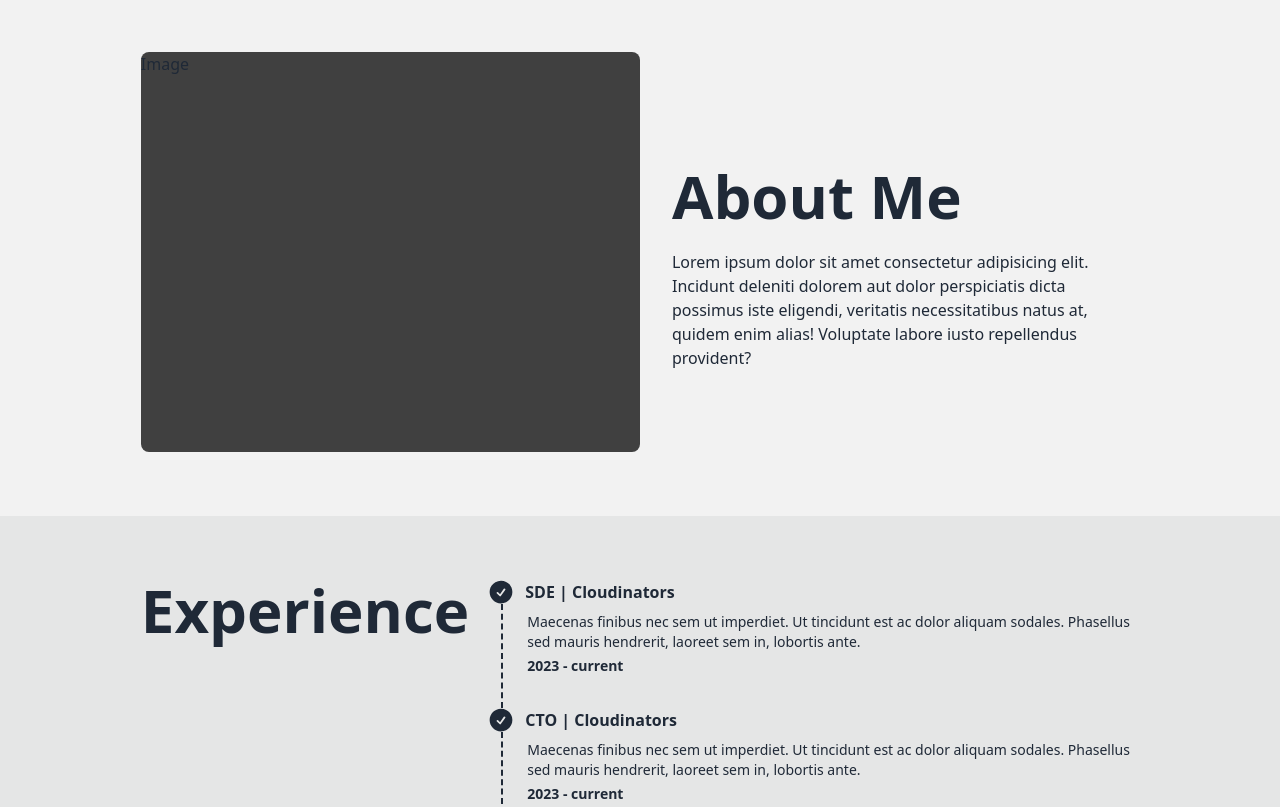
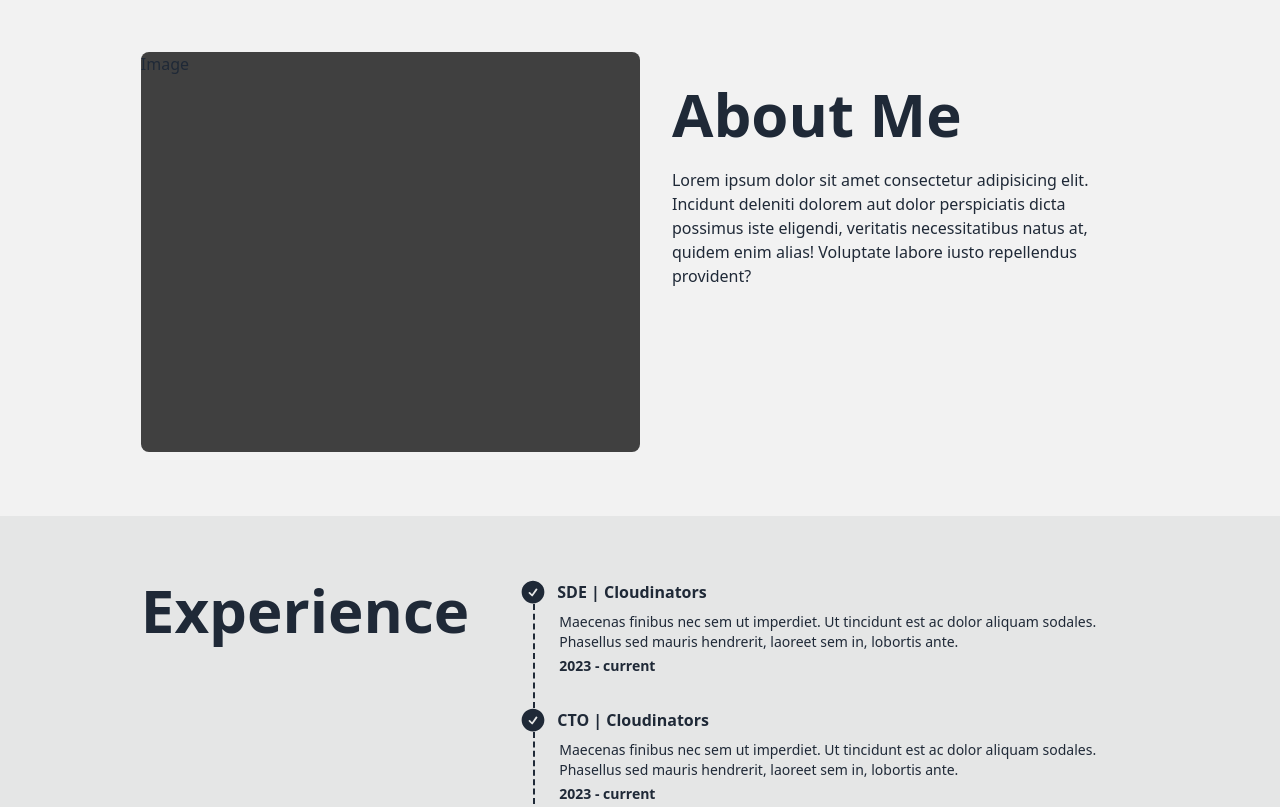
Before and after one commit to laraib07/portfolio-old, a website built with Vite: page index.html in a window 1280 px wide. Shown: the part 940-1747 px from the top of the page. Built offline with nearby package versions, Linux system fonts and the light colour scheme.

Commit message:
refactor about and experience sections

```diff
--- a/index.html
+++ b/index.html
@@ -77,13 +77,11 @@
 
     <!-- About Section -->
     <section class="w-full px-4 py-16 bg-base-200">
-      <div
-        class="flex flex-col items-center mx-auto max-w-screen-xl lg:flex-row lg:w-4/5"
-      >
+      <div class="flex flex-col mx-auto max-w-screen-xl lg:flex-row lg:w-4/5">
         <div class="w-full h-[400px] bg-neutral-700 rounded-lg lg:w-1/2">
           Image
         </div>
-        <div class="w-full pt-8 items-center lg:w-1/2 lg:px-8">
+        <div class="w-full pt-8 lg:w-1/2 lg:pl-8">
           <h1 class="text-4xl font-semibold sm:text-6xl">About Me</h1>
           <p class="pt-6">
             Lorem ipsum dolor sit amet consectetur adipisicing elit. Incidunt
@@ -98,7 +96,9 @@
     <!-- Experience Section -->
     <section class="w-full px-4 py-16 bg-base-300">
       <div class="flex flex-col mx-auto max-w-screen-xl lg:flex-row lg:w-4/5">
-        <h1 class="inline text-4xl font-semibold sm:text-6xl">Experience</h1>
+        <h1 class="inline text-4xl font-semibold sm:text-6xl pr-8">
+          Experience
+        </h1>
         <div class="flex flex-col pl-2 pt-6 lg:pl-8 lg:w-3/4 lg:pt-0">
           <div class="space-y-6">
             <div class="relative w-full">
@@ -119,7 +119,7 @@
               </h4>
 
               <div class="pl-6 border-l-2 border-dashed border-base-content">
-                <p class="pt-2 max-w-screen-sm text-sm text-base-content">
+                <p class="pt-2 text-sm text-base-content">
                   Maecenas finibus nec sem ut imperdiet. Ut tincidunt est ac
                   dolor aliquam sodales. Phasellus sed mauris hendrerit, laoreet
                   sem in, lobortis ante.
@@ -150,7 +150,7 @@
               </h4>
 
               <div class="pl-6 border-l-2 border-dashed border-base-content">
-                <p class="pt-2 max-w-screen-sm text-sm text-base-content">
+                <p class="pt-2 text-sm text-base-content">
                   Maecenas finibus nec sem ut imperdiet. Ut tincidunt est ac
                   dolor aliquam sodales. Phasellus sed mauris hendrerit, laoreet
                   sem in, lobortis ante.
```
